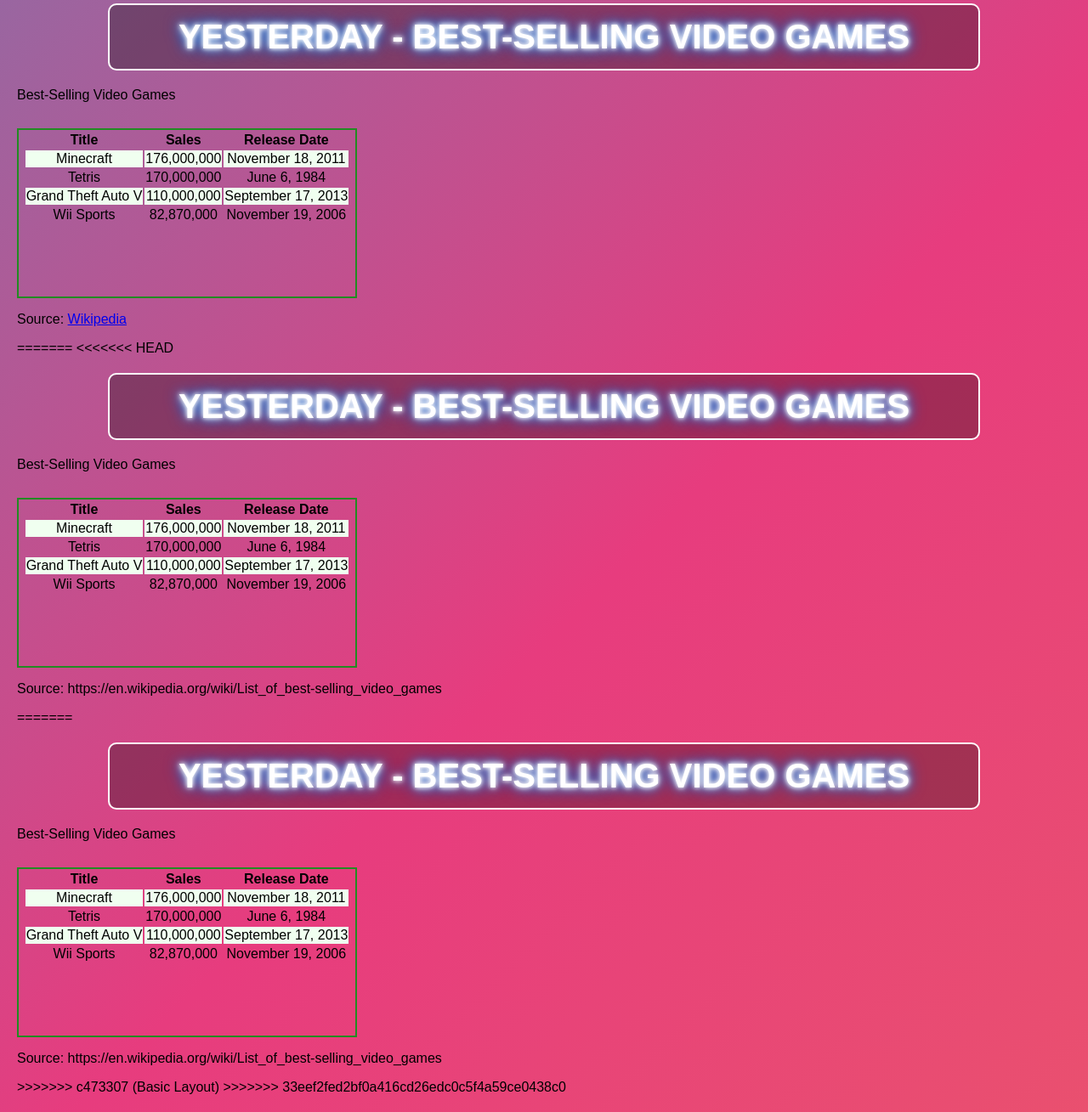
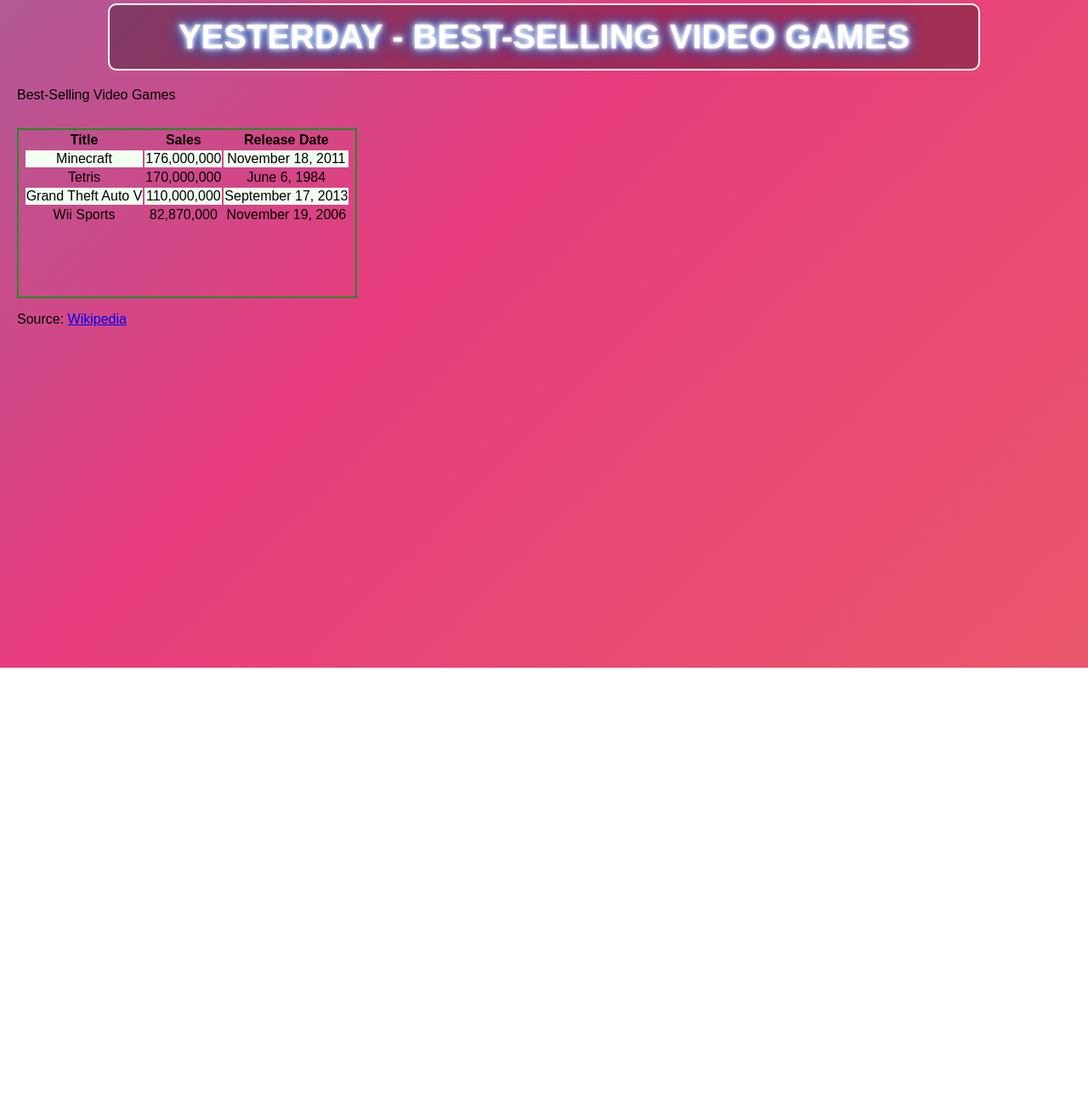
Before and after one commit to Wungee/First_4370_Collab, a plain HTML site: page main.html in a window 1280 px wide. Shown: the part 54-1363 px from the top of the page at 85% size. After the commit the page ends 840 px from the top, so only its background shows below. Drawn offline with Linux system fonts and the light colour scheme.

Commit message:
Fixes dupes

```diff
--- a/main.html
+++ b/main.html
@@ -1,112 +1,5 @@
 <!DOCTYPE html>
 <html>
-<<<<<<< HEAD
-<head>
-<style>
-/* Animated Background Gradient */
-body {
-font-family: Arial, sans-serif;
-background: linear-gradient(-45deg, #ee7752, #e73c7e, #23a6d5, #23d5ab);
-background-size: 400% 400%;
-animation: gradient 15s ease infinite;
-padding: 20px;
-margin: 0;
-min-height: 100vh;
-}
-@keyframes gradient {
-0% { background-position: 0% 50%; }
-50% { background-position: 100% 50%; }
-100% { background-position: 0% 50%; }
-}
-/* Neon Text Effect for Heading */
-h1 {
-color: #fff;
-text-align: center;
-text-transform: uppercase;
-padding: 15px;
-margin: 20px auto;
-width: 80%;
-font-size: 2.5rem;
-text-shadow: 0 0 5px #fff, 0 0 10px #fff, 0 0 15px #0073e6, 0 0 20px #0073e6;
-animation: flicker 2s infinite alternate;
-border: 2px solid #fff;
-border-radius: 10px;
-background: rgba(0, 0, 0, 0.3);
-}
-@keyframes flicker {
-0%, 19%, 21%, 23%, 25%, 54%, 56%, 100% {
-text-shadow: 0 0 5px #fff, 0 0 10px #fff, 0 0 15px #0073e6, 0 0 20px #0073e6;
-}
-20%, 24%, 55% {
-text-shadow: none;
-}
-}
-/* Table Styling */
-:root {
---table-color: forestgreen;
---row-bg-color: honeydew;
-}
-#game-table {
-/* border removed as requested */
-border: 2px solid var(--table-color);
-text-align: center;
-height: 200px;
-width: 400px;
-display: flex;
-justify-content: center;
-margin-top: 30px;
-}
-table caption {
-align-items: center;
-text-transform: uppercase;
-background-color: var(--table-color);
-color: white;
-padding: 10px;
-color: white;
-text-transform: uppercase;
-background-color: var(--table-color);
-padding: 10px;
-}
-tr:nth-child(even) {
-background-color: var(--row-bg-color);
-}
-</style>
-</head>
-<body>
-<h1>Yesterday - Best-Selling Video Games</h1>
-<table id="game-table">
-Best-Selling Video Games
-<tr>
-<th>Title</th>
-<th>Sales</th>
-<th>Release Date</th>
-</tr>
-<tr>
-<td>Minecraft</td>
-<td>176,000,000</td>
-<td>November 18, 2011</td>
-</tr>
-<tr>
-<td>Tetris</td>
-<td>170,000,000</td>
-<td>June 6, 1984</td>
-</tr>
-<tr>
-<td>Grand Theft Auto V</td>
-<td>110,000,000</td>
-<td>September 17, 2013</td>
-</tr>
-<tr>
-<td>Wii Sports</td>
-<td>82,870,000</td>
-<td>November 19, 2006</td>
-</tr>
-</table>
-<p>
-Source: <a href = "https://en.wikipedia.org/wiki/List_of_best-selling_video_games" > Wikipedia </a>
-</p>
-</body>
-=======
 <<<<<<< HEAD <head>
     <style>
         /* Animated Background Gradient */
@@ -178,11 +71,21 @@ Source: <a href = "https://en.wikipedia.org/wiki/List_of_best-selling_video_game
 
         #game-table {
             /* border removed as requested */
+            border: 2px solid var(--table-color);
             text-align: center;
+            height: 200px;
             width: 400px;
+            display: flex;
+            justify-content: center;
+            margin-top: 30px;
         }
 
         table caption {
+            align-items: center;
+            text-transform: uppercase;
+            background-color: var(--table-color);
+            color: white;
+            padding: 10px;
             color: white;
             text-transform: uppercase;
             background-color: var(--table-color);
@@ -226,136 +129,6 @@ Source: <a href = "https://en.wikipedia.org/wiki/List_of_best-selling_video_game
             </tr>
         </table>
         <p>
-            Source: https://en.wikipedia.org/wiki/List_of_best-selling_video_games
+            Source: <a href="https://en.wikipedia.org/wiki/List_of_best-selling_video_games"> Wikipedia </a>
         </p>
     </body>
-    =======
-
-    <head>
-        <style>
-            /* Animated Background Gradient */
-            body {
-                font-family: Arial, sans-serif;
-                background: linear-gradient(-45deg, #ee7752, #e73c7e, #23a6d5, #23d5ab);
-                background-size: 400% 400%;
-                animation: gradient 15s ease infinite;
-                padding: 20px;
-                margin: 0;
-                min-height: 100vh;
-            }
-
-            @keyframes gradient {
-                0% {
-                    background-position: 0% 50%;
-                }
-
-                50% {
-                    background-position: 100% 50%;
-                }
-
-                100% {
-                    background-position: 0% 50%;
-                }
-            }
-
-            /*commsnt*/
-            /* Neon Text Effect for Heading */
-            h1 {
-                color: #fff;
-                text-align: center;
-                text-transform: uppercase;
-                padding: 15px;
-                margin: 20px auto;
-                width: 80%;
-                font-size: 2.5rem;
-                text-shadow: 0 0 5px #fff, 0 0 10px #fff, 0 0 15px #0073e6, 0 0 20px #0073e6;
-                animation: flicker 2s infinite alternate;
-                border: 2px solid #fff;
-                border-radius: 10px;
-                background: rgba(0, 0, 0, 0.3);
-            }
-
-            @keyframes flicker {
-
-                0%,
-                19%,
-                21%,
-                23%,
-                25%,
-                54%,
-                56%,
-                100% {
-                    text-shadow: 0 0 5px #fff, 0 0 10px #fff, 0 0 15px #0073e6, 0 0 20px #0073e6;
-                }
-
-                20%,
-                24%,
-                55% {
-                    text-shadow: none;
-                }
-            }
-
-            /* Table Styling */
-            :root {
-                --table-color: forestgreen;
-                --row-bg-color: honeydew;
-            }
-
-            #game-table {
-                /* border removed as requested */
-                text-align: center;
-                width: 400px;
-            }
-
-            table caption {
-                color: white;
-                text-transform: uppercase;
-                background-color: var(--table-color);
-                padding: 10px;
-            }
-
-            tr:nth-child(even) {
-                background-color: var(--row-bg-color);
-            }
-        </style>
-    </head>
-
-    <body>
-        <h1>Yesterday - Best-Selling Video Games</h1>
-        <table id="game-table">
-            Best-Selling Video Games
-            <tr>
-                <th>Title</th>
-                <th>Sales</th>
-                <th>Release Date</th>
-            </tr>
-            <tr>
-                <td>Minecraft</td>
-                <td>176,000,000</td>
-                <td>November 18, 2011</td>
-            </tr>
-            <tr>
-                <td>Tetris</td>
-                <td>170,000,000</td>
-                <td>June 6, 1984</td>
-            </tr>
-            <tr>
-                <td>Grand Theft Auto V</td>
-                <td>110,000,000</td>
-                <td>September 17, 2013</td>
-            </tr>
-            <tr>
-                <td>Wii Sports</td>
-                <td>82,870,000</td>
-                <td>November 19, 2006</td>
-            </tr>
-        </table>
-        <p>
-            Source: https://en.wikipedia.org/wiki/List_of_best-selling_video_games
-        </p>
-    </body>
-
-    >>>>>>> c473307 (Basic Layout)
-
->>>>>>> 33eef2fed2bf0a416cd26edc0c5f4a59ce0438c0
-</html>
```
